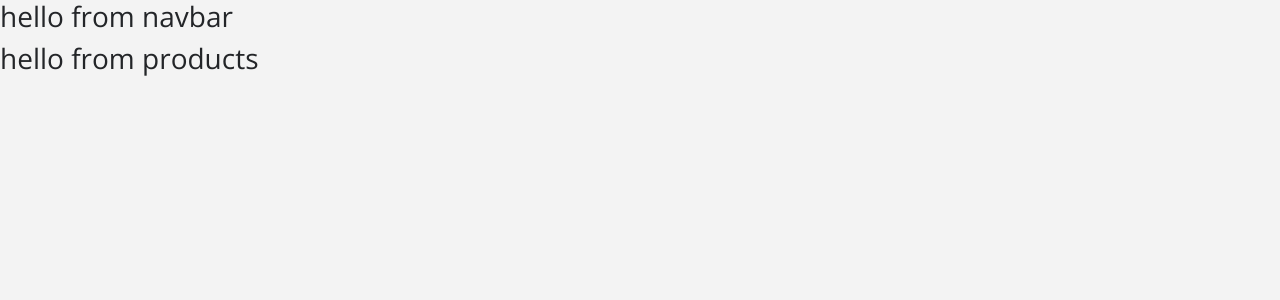
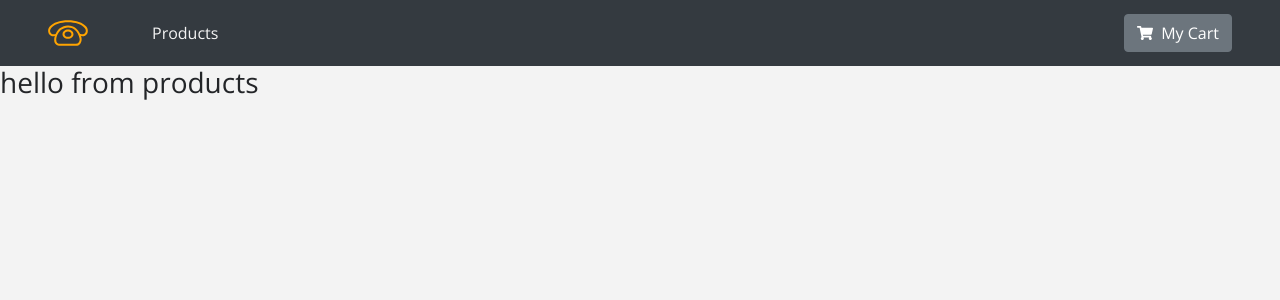
Before and after one commit to AbayomiAyodele/e-commerce, a React (Create React App) app: page / in a window 1280 px wide. Shown: the top 300 px of the page. Built offline with nearby package versions, Linux system fonts and the light colour scheme.

Commit message:
feat: style & link in HeaderNav component

```diff
--- a/src/components/index.js
+++ b/src/components/index.js
@@ -1,5 +1,5 @@
 export { default as Cart } from "./cart/Cart";
 export { default as Default } from "./default/Default";
 export { default as Details } from "./details/Details";
-export { default as Navbar } from "./nav-bar/Navbar";
+export { default as Navbar } from "./nav-bar/HeaderNav";
 export { default as Products } from "./products/Products";
--- /dev/null
+++ b/src/components/nav-bar/HeaderNav.js
@@ -0,0 +1,43 @@
+import React from "react";
+import { Link } from "react-router-dom";
+
+import { Navbar, Nav, Button } from "react-bootstrap";
+import { FaShoppingCart } from "react-icons/fa";
+
+import { HeaderNavLink } from "./HeaderNav.styled";
+import logo from "assets/logo.svg";
+/*
+  https://www.iconfinder.com/icons/1243689/call_phone_icon
+  Creative Commons (Attribution 3.0 Unported);
+  https://www.iconfinder.com/Makoto_msk
+*/
+
+const HeaderNav = () => {
+  return (
+    <Navbar bg='dark' expand='sm' variant='dark' className='px-sm-5'>
+      {/* site logo */}
+      <Link to='/'>
+        <Navbar.Brand>
+          <img src={logo} alt='logo' />
+        </Navbar.Brand>
+      </Link>
+
+      {/* site navlinks */}
+      <Nav className='mr-auto ml-5'>
+        <HeaderNavLink to='/'>Products</HeaderNavLink>
+      </Nav>
+
+      {/* cart btn */}
+      <HeaderNavLink to='/cart'>
+        <Button
+          variant='secondary'
+          className='ml-auto d-flex align-items-center'
+        >
+          <FaShoppingCart /> <span className='ml-2'>My Cart</span>
+        </Button>
+      </HeaderNavLink>
+    </Navbar>
+  );
+};
+
+export default HeaderNav;
--- /dev/null
+++ b/src/components/nav-bar/HeaderNav.styled.js
@@ -0,0 +1,14 @@
+import styled from "styled-components";
+import { Link } from "react-router-dom";
+
+import { mainWhite, mainYellow } from "constants/colors";
+
+export const HeaderNavLink = styled(Link)`
+  color: ${mainWhite};
+  transition: 0.2s ease;
+
+  &:hover {
+    text-decoration: none;
+    color: ${mainYellow};
+  }
+`;
--- a/src/components/nav-bar/Navbar.js
+++ /dev/null
@@ -1,11 +0,0 @@
-import React from "react";
-
-const Navbar = () => {
-  return (
-    <div>
-      <h3>hello from navbar</h3>
-    </div>
-  );
-};
-
-export default Navbar;
--- a/src/constants/data.js
+++ b/src/constants/data.js
@@ -1,8 +1,3 @@
-/*
-https://www.iconfinder.com/icons/1243689/call_phone_icon
-Creative Commons (Attribution 3.0 Unported);
-https://www.iconfinder.com/Makoto_msk */
-
 export const storeProducts = [
   {
     id: 1,
```
